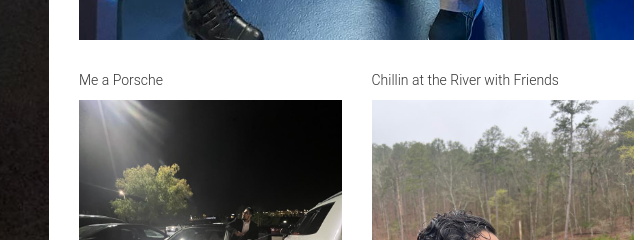
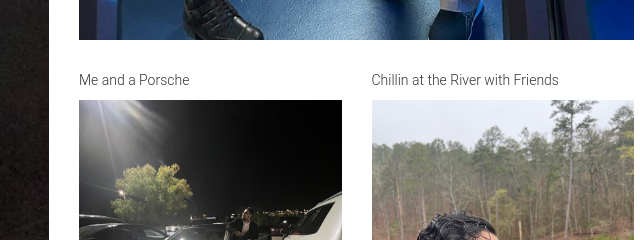
Before and after one commit to Mumair192/MyStaticWebsite, a plain HTML site: page index.html in a window 1280 px wide. Shown: the part 1915-2155 px from the top of the page, 576-1216 px from the left. Drawn offline with nearby package versions, Linux system fonts and the light colour scheme.

Commit message:
Last Update
Thats it

```diff
--- a/index.html
+++ b/index.html
@@ -39,7 +39,7 @@
         <img src="Marvel.jpeg">
       </div>
       <div class="col-sm-3">
-        <p>Me a Porsche</p>
+        <p>Me and a Porsche</p>
         <img src="Porsche.jpeg">
       </div>
       <div class="col-sm-3">
```
